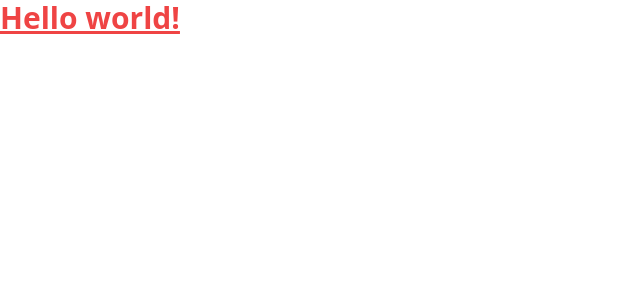
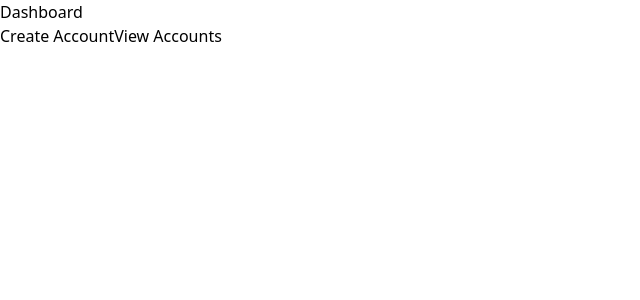
Before and after one commit to Had3r/web-app, a React (Create React App) app in the folder frontend/: page / in a window 1280 px wide. Shown: the top 300 px of the page, without its empty margins (0-640 px from the left). Built offline with nearby package versions, Linux system fonts and the light colour scheme.

Commit message:
feat: add eslint with initial component setup

```diff
--- a/frontend/package.json
+++ b/frontend/package.json
@@ -12,6 +12,7 @@
     "@types/react-dom": "^18.0.0",
     "react": "^18.2.0",
     "react-dom": "^18.2.0",
+    "react-router-dom": "^6.22.0",
     "react-scripts": "5.0.1",
     "typescript": "^4.4.2",
     "web-vitals": "^2.1.0"
@@ -41,6 +42,10 @@
     ]
   },
   "devDependencies": {
+    "eslint": "^8.56.0",
+    "eslint-plugin-jsx-a11y": "^6.8.0",
+    "eslint-plugin-react": "^7.33.2",
+    "eslint-plugin-react-hooks": "^4.6.0",
     "tailwindcss": "^3.4.1"
   }
 }
--- a/frontend/src/App.tsx
+++ b/frontend/src/App.tsx
@@ -1,10 +1,16 @@
+import { Dashboard, AccountForm, AccountsTable } from "./components";
+import { BrowserRouter as Router, Route, Routes } from 'react-router-dom';
+
 function App() {
   return (
-    <div className="App">
-      <h1 className="text-3xl font-bold text-red-500 underline">
-        Hello world!
-      </h1>
-    </div>
+    <Router>
+      <Routes>
+        <Route path="/" element={<Dashboard />} />
+        <Route path="/create-account" element={<AccountForm />} />
+        <Route path="/edit-account/:id" element={<AccountForm />} />
+        <Route path="/view-accounts" element={<AccountsTable />} />
+      </Routes>
+    </Router>
   );
 }
 
--- /dev/null
+++ b/frontend/src/components/AccountForm/AccountForm.tsx
@@ -0,0 +1,18 @@
+import React from 'react';
+import { useParams, useNavigate } from 'react-router-dom';
+
+export const AccountForm = () => {
+    const { id } = useParams<{ id: string }>();
+    const navigate = useNavigate();
+
+    const handleSubmit = (event: React.FormEvent) => {
+        event.preventDefault();
+        navigate('/');
+    };
+
+    return (
+        <form onSubmit={handleSubmit}>
+            <button type="submit">{id ? 'Update' : 'Create'}</button>
+        </form>
+    );
+};
--- /dev/null
+++ b/frontend/src/components/AccountForm/index.ts
@@ -0,0 +1 @@
+export * from "./AccountForm";
--- /dev/null
+++ b/frontend/src/components/AccountsTable/AccountsTable.tsx
@@ -0,0 +1,10 @@
+import { Link } from 'react-router-dom';
+
+export const AccountsTable = () => {
+    return (
+        <div>
+            <h1>Accounts</h1>
+            <Link to="/">Back to Dashboard</Link>
+        </div>
+    );
+};
--- /dev/null
+++ b/frontend/src/components/AccountsTable/index.ts
@@ -0,0 +1 @@
+export * from "./AccountsTable";
--- /dev/null
+++ b/frontend/src/components/Dashboard/Dashboard.tsx
@@ -0,0 +1,11 @@
+import { Link } from 'react-router-dom';
+
+export const Dashboard = () => {
+    return (
+        <div>
+            <h1>Dashboard</h1>
+            <Link to="/create-account">Create Account</Link>
+            <Link to="/view-accounts">View Accounts</Link>
+        </div>
+    );
+};
--- /dev/null
+++ b/frontend/src/components/Dashboard/index.ts
@@ -0,0 +1 @@
+export * from "./Dashboard";
--- /dev/null
+++ b/frontend/src/components/index.ts
@@ -0,0 +1,3 @@
+export * from "./AccountForm";
+export * from "./AccountsTable";
+export * from "./Dashboard";
```
Also changed, not shown: frontend/.eslintrc.js (added), 1 other file (tests, documents, lock files or other folders).
